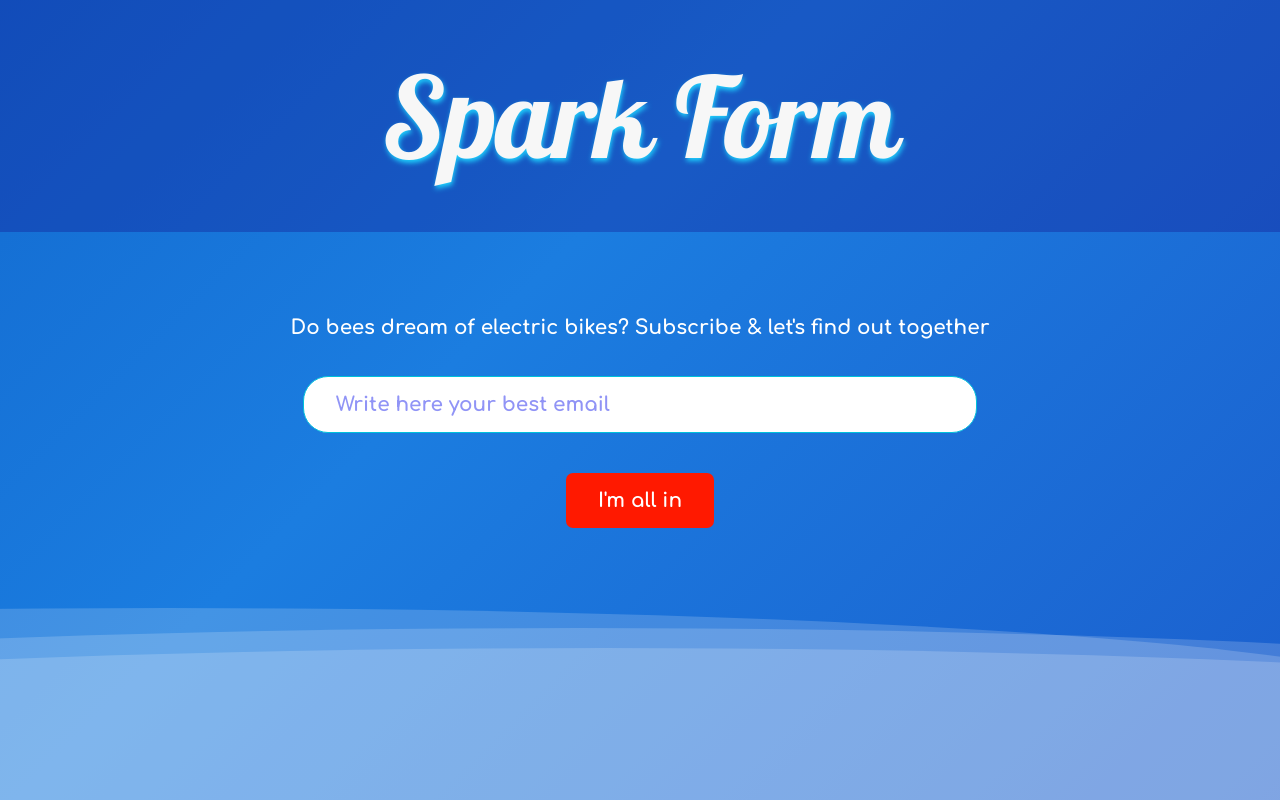
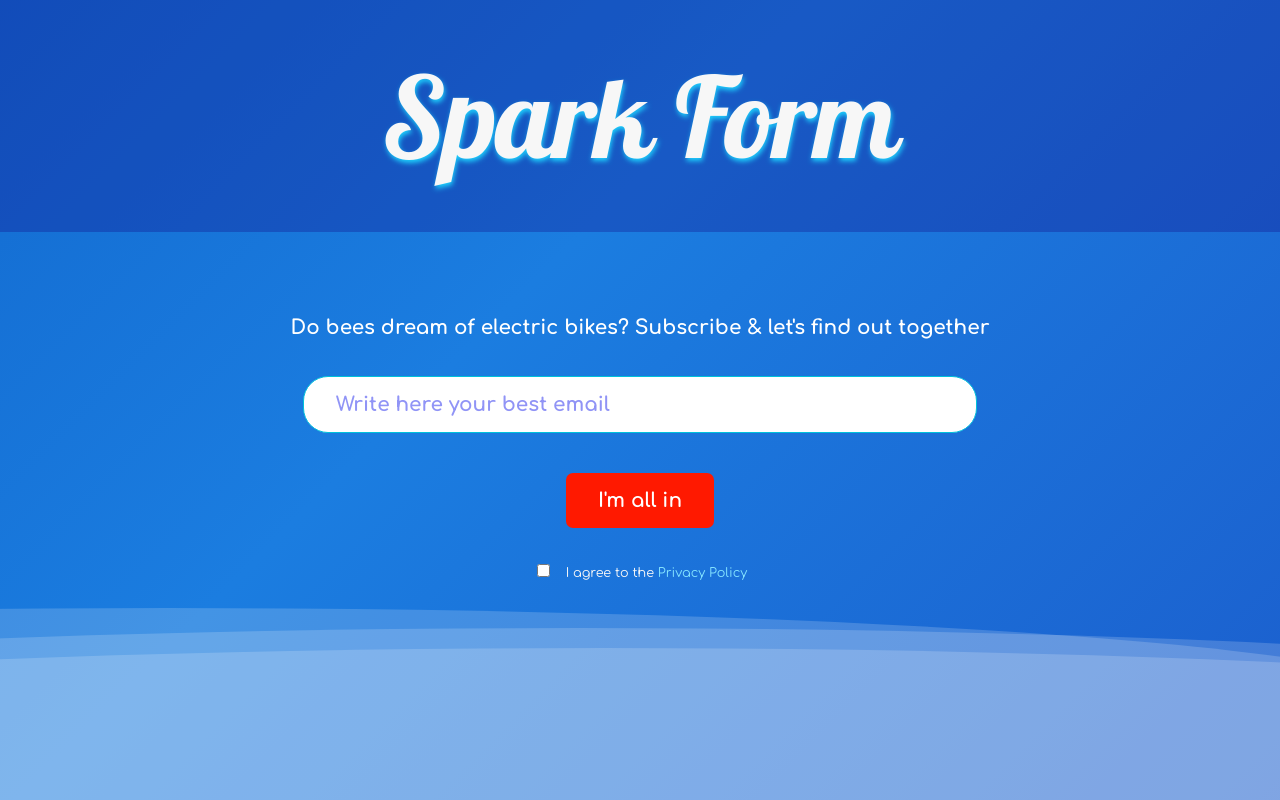
Before and after one commit to clasei/spark-form, a React (Vite) app: page / in a window 1280 px wide. Built offline with nearby package versions, Linux system fonts and the light colour scheme.

Commit message:
privacy policy checkbox added

```diff
--- a/src/components/signup-form/SignupForm.css
+++ b/src/components/signup-form/SignupForm.css
@@ -34,6 +34,7 @@
 
   .signup-button {
     margin-top: 1.5rem;
+    margin-bottom: 2rem;
     padding: 1rem 2rem;
     border-radius: 7px;
     background-color: #ff1900;
@@ -46,11 +47,31 @@
     background-color: #19c072;
   }
 
+  .privacy-policy {
+    margin-top: 2rem;
+    font-size: 0.8rem;
+    color: #f7f7f7;
+  }
+
+  .privacy-policy input[type="checkbox"] {
+    margin-right: 1rem;
+    color: aqua;
+  }
+
+  .privacy-policy a {
+    color: #85e4ff;
+    text-decoration: none;
+  }
+
+  .privacy-policy a:hover {
+    text-decoration: underline;
+  }
+
 
   @media (max-width: 768px) {
     .signup-text {
         margin-top: 2rem;
-        margin-bottom: 1rem;
+        margin-bottom: 0.75rem;
       }
 
     .signup-text, .signup-input, .signup-button {
--- a/src/components/signup-form/SignupForm.jsx
+++ b/src/components/signup-form/SignupForm.jsx
@@ -3,9 +3,14 @@ import './SignupForm.css';
 
 const SignupForm = () => {
   const [email, setEmail] = useState('');
+  const [isAgreed, setIsAgreed] = useState(false);
 
   const handleSubmit = (event) => {
     event.preventDefault();
+    if (!isAgreed) {
+        alert('Please agree to the privacy policy.');
+        return;
+      }
 
     console.log(email);
   };
@@ -26,6 +31,15 @@ const SignupForm = () => {
         <button type="submit" className="signup-button">I'm all in</button>
       </div>
 
+      <label className="privacy-policy">
+        <input
+          type="checkbox"
+          checked={isAgreed}
+          onChange={(e) => setIsAgreed(e.target.checked)}
+        />
+        I agree to the <a href="https://dobeesdream.com/politica-de-privacidad/" target="_blank"> Privacy Policy</a>
+      </label>
+
     </form>
   );
 };
```
